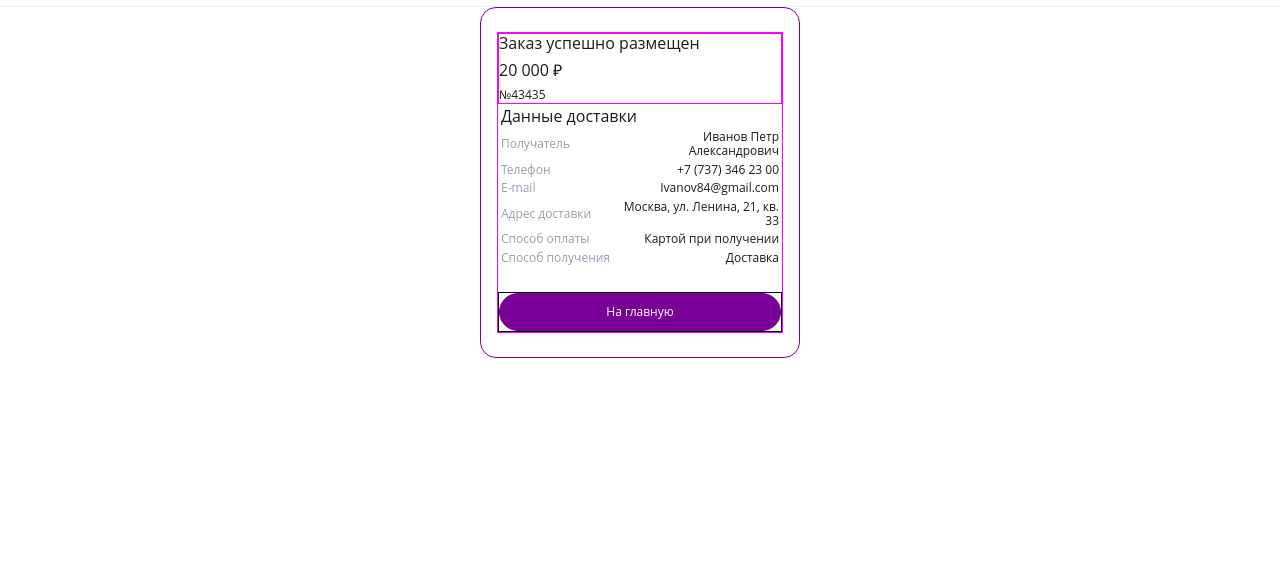
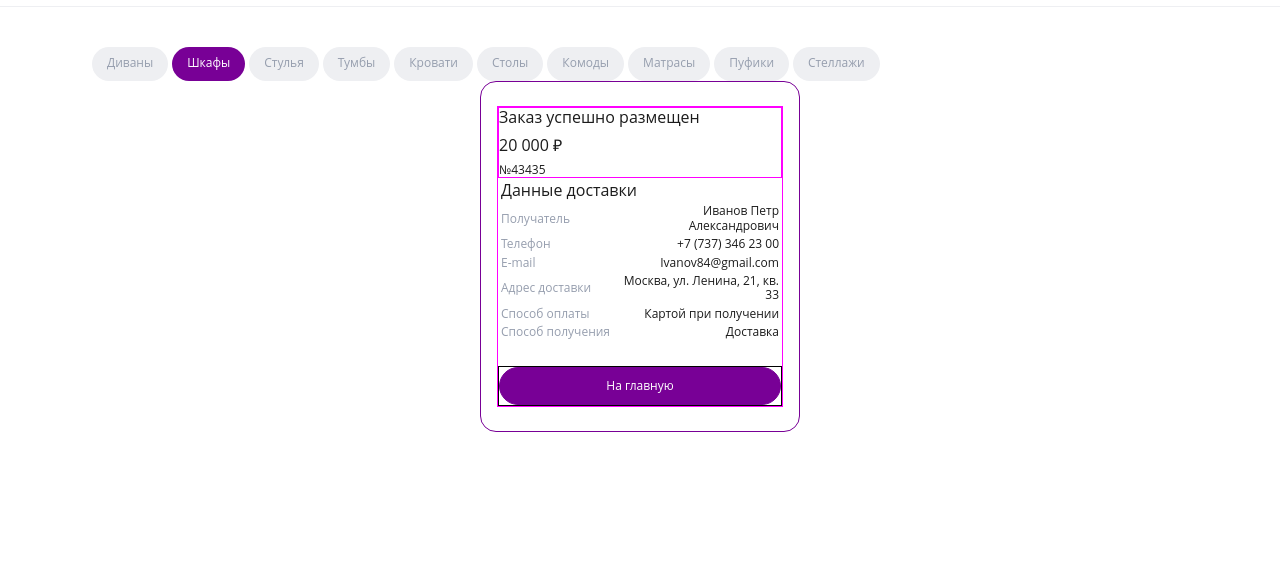
Before and after one commit to AlexDream13/koff, a website built with Vite: page index.html in a window 1280 px wide. Shown: the part 64-649 px from the top of the page. Built offline with nearby package versions, Linux system fonts and the light colour scheme; files whose address does not match are found by name.

Commit message:
стилизовал блок catalog

```diff
--- a/index.html
+++ b/index.html
@@ -45,11 +45,11 @@
       </div>
     </header>
     <main>
-      <div class="catalog" hidden>
+      <div class="catalog">
         <div class="container catalog__container">
         <ul class="catalog__list">
           <li class="catalog__item"><a class="catalog__link" href="/catalog?slug=Диваны">Диваны</a></li>
-          <li class="catalog__item"><a class="catalog__link" href="/catalog?slug=Шкафы">Шкафы</a></li>
+          <li class="catalog__item"><a class="catalog__link catalog__link_active" href="/catalog?slug=Шкафы">Шкафы</a></li>
           <li class="catalog__item"><a class="catalog__link" href="/catalog?slug=Стулья">Стулья</a></li>
           <li class="catalog__item"><a class="catalog__link" href="/catalog?slug=Тумбы">Тумбы</a></li>
           <li class="catalog__item"><a class="catalog__link" href="/catalog?slug=Кровати">Кровати</a></li>
--- a/styles/_catalog.scss
+++ b/styles/_catalog.scss
@@ -0,0 +1,56 @@
+.catalog {
+  overflow-x: hidden;
+  padding-top: 24px;
+  @media (min-width: 580px){
+    padding-top: 32px;
+  }
+  @media (min-width: 820px){
+    padding-top: 40px;
+  }
+}
+
+.catalog__container {
+  padding: 0;
+  @media (min-width: 1120px){
+    padding: 0 92px;
+  }
+}
+
+.catalog__list {
+  overflow-x: auto;
+  padding: 0 16px;
+  display: flex;
+  gap: 4px;
+  @media (min-width: 580px){
+    padding: 0 29px;
+  }
+  @media (min-width: 820px){
+    padding: 0 43px;
+  }
+  @media (min-width: 1120px){
+    padding: 0;
+  }
+}
+.catalog__link {
+  display: block;
+  border-radius: 32px;
+  border: 1px solid transparent;
+  background-color: var(--form);
+  padding: 8px 14px 10px 14px;
+  color: #969eae;
+  outline: none;
+  &:hover, &:focus-visible{
+    border-color: var(--violet);
+    color: var(--violet);
+  }
+  &:active, &_active{
+    color: #FFFFFF;
+    background-color: var(--violet);
+    &:hover, &:focus-visible{
+     color: #FFFFFF;
+    }
+  }
+  &_active{
+    pointer-events: none;
+  }
+}
```
